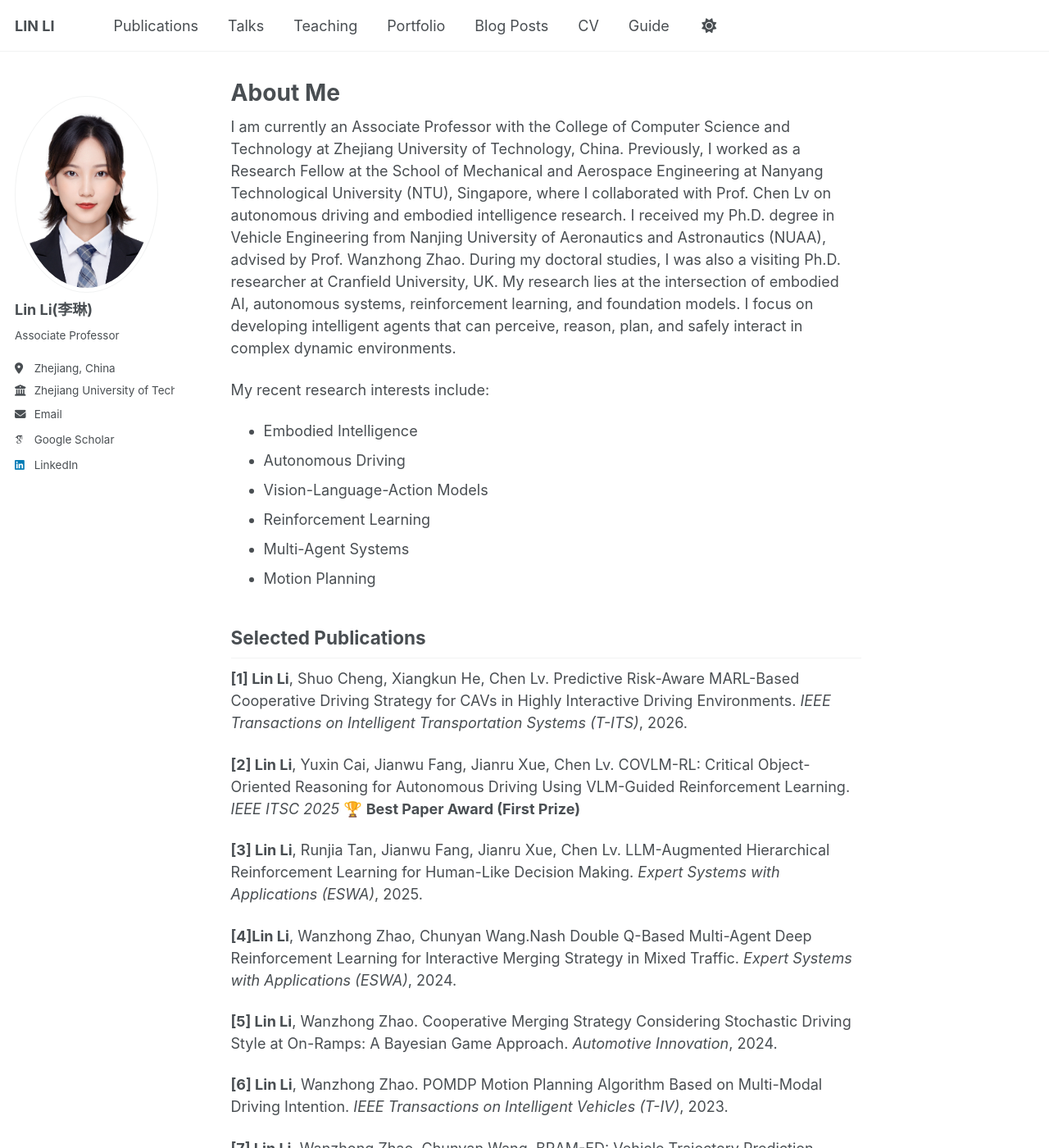
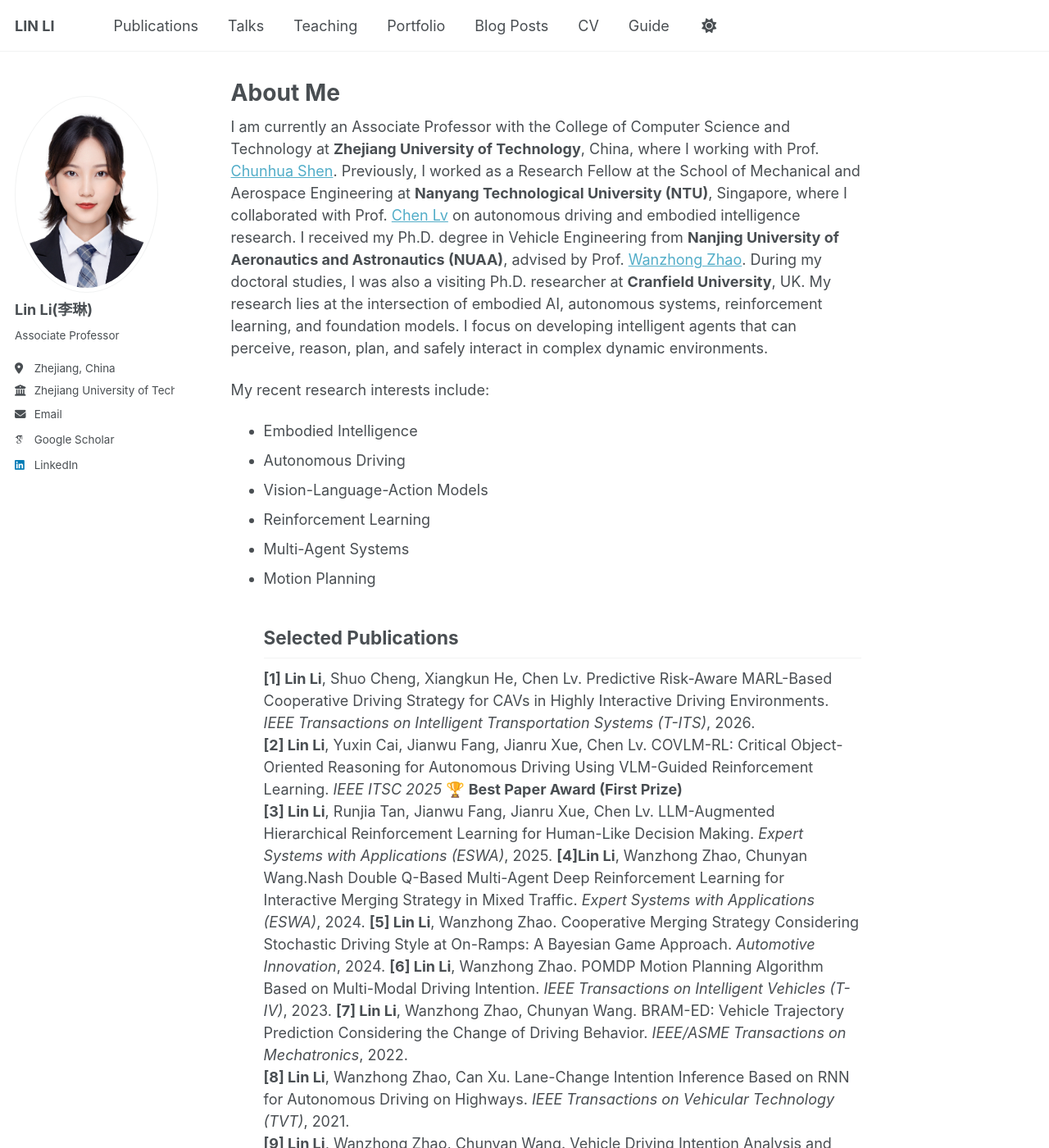
Before and after one commit to lilin96/lilin96a.github.io, a Jekyll site: the page built from _pages/about.md, in a window 1280 px wide and 1400 px high. Shown: the whole window at 82% size. Built offline with Jekyll 4.4.1, drawn with Linux system fonts in a browser that asks for light colours; some web fonts are replaced; a script bundle is joined from its source files by our own code; library files that are not in the unit come from our copies; some of the changed text lies outside the part shown.

Commit message:
Update about.md

```diff
--- a/_pages/about.md
+++ b/_pages/about.md
@@ -7,7 +7,7 @@ redirect_from:
   - /about.html
 ---
 
-I am currently an Associate Professor with the College of Computer Science and Technology at Zhejiang University of Technology, China. Previously, I worked as a Research Fellow at the School of Mechanical and Aerospace Engineering at Nanyang Technological University (NTU), Singapore, where I collaborated with Prof. Chen Lv on autonomous driving and embodied intelligence research. I received my Ph.D. degree in Vehicle Engineering from Nanjing University of Aeronautics and Astronautics (NUAA), advised by Prof. Wanzhong Zhao. During my doctoral studies, I was also a visiting Ph.D. researcher at Cranfield University, UK. My research lies at the intersection of embodied AI, autonomous systems, reinforcement learning, and foundation models. I focus on developing intelligent agents that can perceive, reason, plan, and safely interact in complex dynamic environments.
+I am currently an Associate Professor with the College of Computer Science and Technology at **Zhejiang University of Technology**, China, where I working with Prof. [Chunhua Shen](https://cshen.github.io/). Previously, I worked as a Research Fellow at the School of Mechanical and Aerospace Engineering at **Nanyang Technological University (NTU)**, Singapore, where I collaborated with Prof. [Chen Lv](https://lvchen.wixsite.com/automan) on autonomous driving and embodied intelligence research. I received my Ph.D. degree in Vehicle Engineering from **Nanjing University of Aeronautics and Astronautics (NUAA)**, advised by Prof. [Wanzhong Zhao](https://faculty.nuaa.edu.cn/zwz/zh_CN/index.htm). During my doctoral studies, I was also a visiting Ph.D. researcher at **Cranfield University**, UK. My research lies at the intersection of embodied AI, autonomous systems, reinforcement learning, and foundation models. I focus on developing intelligent agents that can perceive, reason, plan, and safely interact in complex dynamic environments.
 
 My recent research interests include:
 - Embodied Intelligence
@@ -16,37 +16,20 @@ My recent research interests include:
 - Reinforcement Learning
 - Multi-Agent Systems
 - Motion Planning
-
 ## Selected Publications
-
 **[1] Lin Li**, Shuo Cheng, Xiangkun He, Chen Lv. Predictive Risk-Aware MARL-Based Cooperative Driving Strategy for CAVs in Highly Interactive Driving Environments. *IEEE Transactions on Intelligent Transportation Systems (T-ITS)*, 2026.
-
 **[2] Lin Li**, Yuxin Cai, Jianwu Fang, Jianru Xue, Chen Lv. COVLM-RL: Critical Object-Oriented Reasoning for Autonomous Driving Using VLM-Guided Reinforcement Learning. *IEEE ITSC 2025* 🏆 **Best Paper Award (First Prize)**
-
 **[3] Lin Li**, Runjia Tan, Jianwu Fang, Jianru Xue, Chen Lv. LLM-Augmented Hierarchical Reinforcement Learning for Human-Like Decision Making. *Expert Systems with Applications (ESWA)*, 2025.
-
 **[4]Lin Li**, Wanzhong Zhao, Chunyan Wang.Nash Double Q-Based Multi-Agent Deep Reinforcement Learning for Interactive Merging Strategy in Mixed Traffic. *Expert Systems with Applications (ESWA)*, 2024.
-
 **[5] Lin Li**, Wanzhong Zhao. Cooperative Merging Strategy Considering Stochastic Driving Style at On-Ramps: A Bayesian Game Approach. *Automotive Innovation*, 2024.
-
 **[6] Lin Li**, Wanzhong Zhao. POMDP Motion Planning Algorithm Based on Multi-Modal Driving Intention. *IEEE Transactions on Intelligent Vehicles (T-IV)*, 2023.
-
 **[7] Lin Li**, Wanzhong Zhao, Chunyan Wang. BRAM-ED: Vehicle Trajectory Prediction Considering the Change of Driving Behavior. *IEEE/ASME Transactions on Mechatronics*, 2022.
-
 **[8] Lin Li**, Wanzhong Zhao, Can Xu. Lane-Change Intention Inference Based on RNN for Autonomous Driving on Highways. *IEEE Transactions on Vehicular Technology (TVT)*, 2021.
-
 **[9] Lin Li**, Wanzhong Zhao, Chunyan Wang. Vehicle Driving Intention Analysis and Recognition Based on Bi-GLSTM Network. *Journal of Mechanical Engineering*, 2024.
-
 **[10] Lin Li**, Xiaochuan Zhou, Chunyan Wang, Wanzhong Zhao, Chen Lv. A Dual-System Driving Framework Integrating Vision-Language Foundation Models for Interpretable Instruction Following. *ICEIV*, 2025.
-
 [11] Xuyang Li, Jianwu Fang, **Lin Li**, Boyuan Chen, Guangliang Li, Jianru Xue. Guided Distillation and Risk Adaptive Evolution for Multi-Robot Navigation. *AAAI Conference on Artificial Intelligence*, 2026.
-
 [12] Xiaochuan Zhou, **Lin Li**, Rui Wang, Chunyan Wang. Linear Time-Varying Model Predictive Control for Emergency Collision Avoidance of Four-Wheel-Steering Vehicles. *RAAI*, 2025.
-
 [13] Jinqiang Liu, Wanzhong Zhao, Chunyan Wang, Can Xu, **Lin Li**, Qingyun Chen. Eco-Friendly On-Ramp Merging Strategy for Connected and Automated Vehicles in Heterogeneous Traffic. *IEEE Transactions on Vehicular Technology*, 2023.
-
 [14] Qingyun Chen, Wanzhong Zhao, **Lin Li**, Chunyan Wang, Feng Chen. ES-DQN: A Learning Method for Vehicle Intelligent Speed Control Strategy Under Uncertain Cut-In Scenario. *IEEE Transactions on Vehicular Technology*, 2022.
-
 [15] Can Xu, Wanzhong Zhao, **Lin Li**, Qingyun Chen. A Nash Q-Learning Based Motion Decision Algorithm Considering Interaction with Traffic Participants. *IEEE Transactions on Vehicular Technology*, 2020.
-
 [16] Qingyun Chen, Wanzhong Zhao, Can Xu, Chunyan Wang, **Lin Li**, Shijuan Dai. An Improved IOHMM-Based Stochastic Driver Lane-Changing Model. *IEEE Transactions on Human-Machine Systems*, 2021.
```
